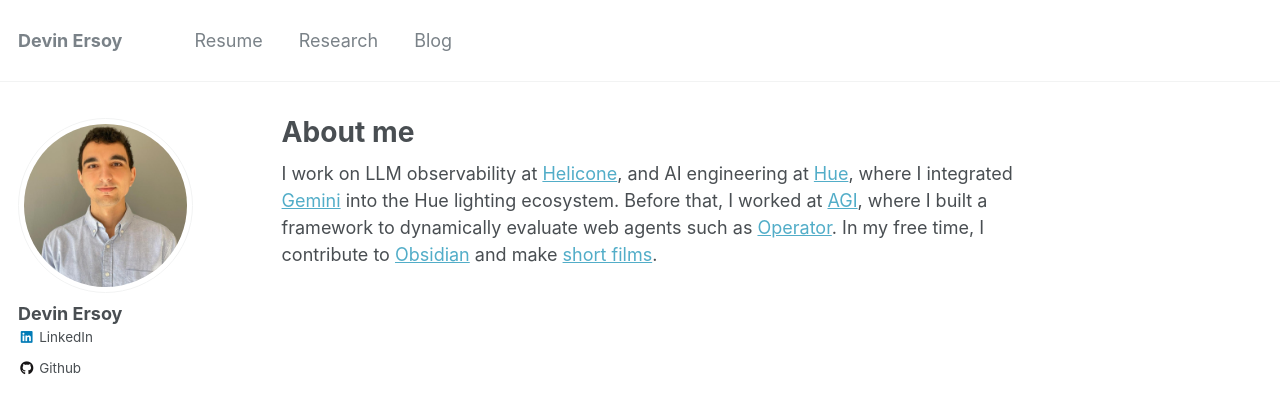
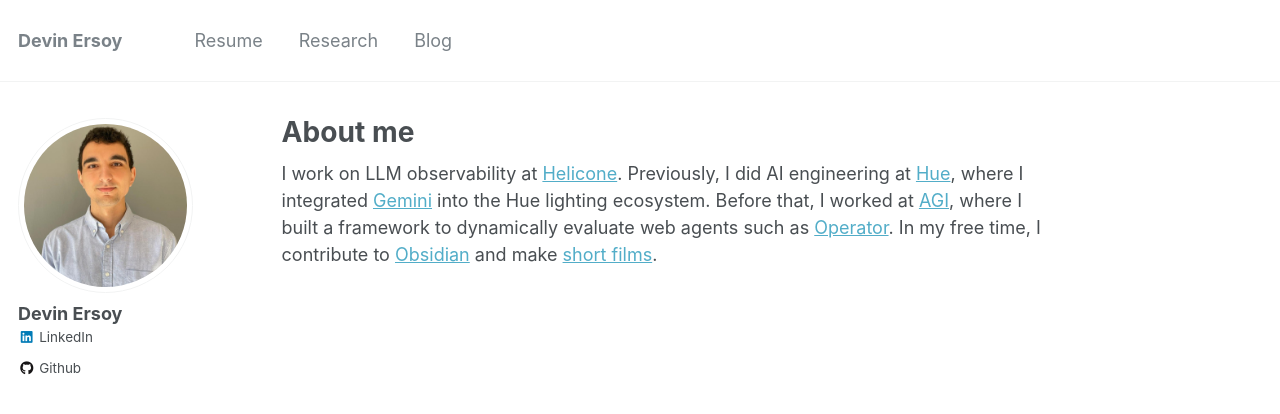
Before and after one commit to devinat1/devinat1.github.io, a Jekyll site: the page built from _pages/about.md, in a window 1280 px wide. Shown: the top 414 px of the page. Built offline with Jekyll 4.4.1, drawn with Linux system fonts in a browser that asks for light colours.

Commit message:
Move blog to blog.mydevin.com and update about bio
Blog nav link now points to blog.mydevin.com subdomain so mydevin.com
serves the main site instead of redirecting to the blog.

Co-Authored-By: Claude Opus 4.6 (1M context) <noreply@anthropic.com>

```diff
--- a/_data/navigation.yml
+++ b/_data/navigation.yml
@@ -22,5 +22,5 @@ main:
   #   url: /teaching
 
   - title: "Blog"
-    url: https://mydevin.com/blog
+    url: https://blog.mydevin.com
     target: "_blank"
--- a/_pages/about.md
+++ b/_pages/about.md
@@ -17,8 +17,7 @@ redirect_from:
   gtag('config', 'G-ZSMV5NQV3R');
 </script>
 
-
-I work on LLM observability at [Helicone](https://www.helicone.ai/), and AI engineering at [Hue](https://www.philips-hue.com/en-us), where I integrated [Gemini](https://gemini.google.com/) into the Hue lighting ecosystem. Before that, I worked at [AGI](https://www.theagi.company/), where I built a framework to dynamically evaluate web agents such as [Operator](https://openai.com/index/introducing-operator/). In my free time, I contribute to [Obsidian](https://obsidian.md/) and make [short films](https://www.youtube.com/watch?v=Wpo-X9__0ic&list=PLqCNIxjOjyAzME1Eg9g0secuALymjCcor&index=10).
+I work on LLM observability at [Helicone](https://www.helicone.ai/). Previously, I did AI engineering at [Hue](https://www.philips-hue.com/en-us), where I integrated [Gemini](https://gemini.google.com/) into the Hue lighting ecosystem. Before that, I worked at [AGI](https://www.theagi.company/), where I built a framework to dynamically evaluate web agents such as [Operator](https://openai.com/index/introducing-operator/). In my free time, I contribute to [Obsidian](https://obsidian.md/) and make [short films](https://www.youtube.com/watch?v=Wpo-X9__0ic&list=PLqCNIxjOjyAzME1Eg9g0secuALymjCcor&index=10).
 
 <!-- News
 ----- -->
```
